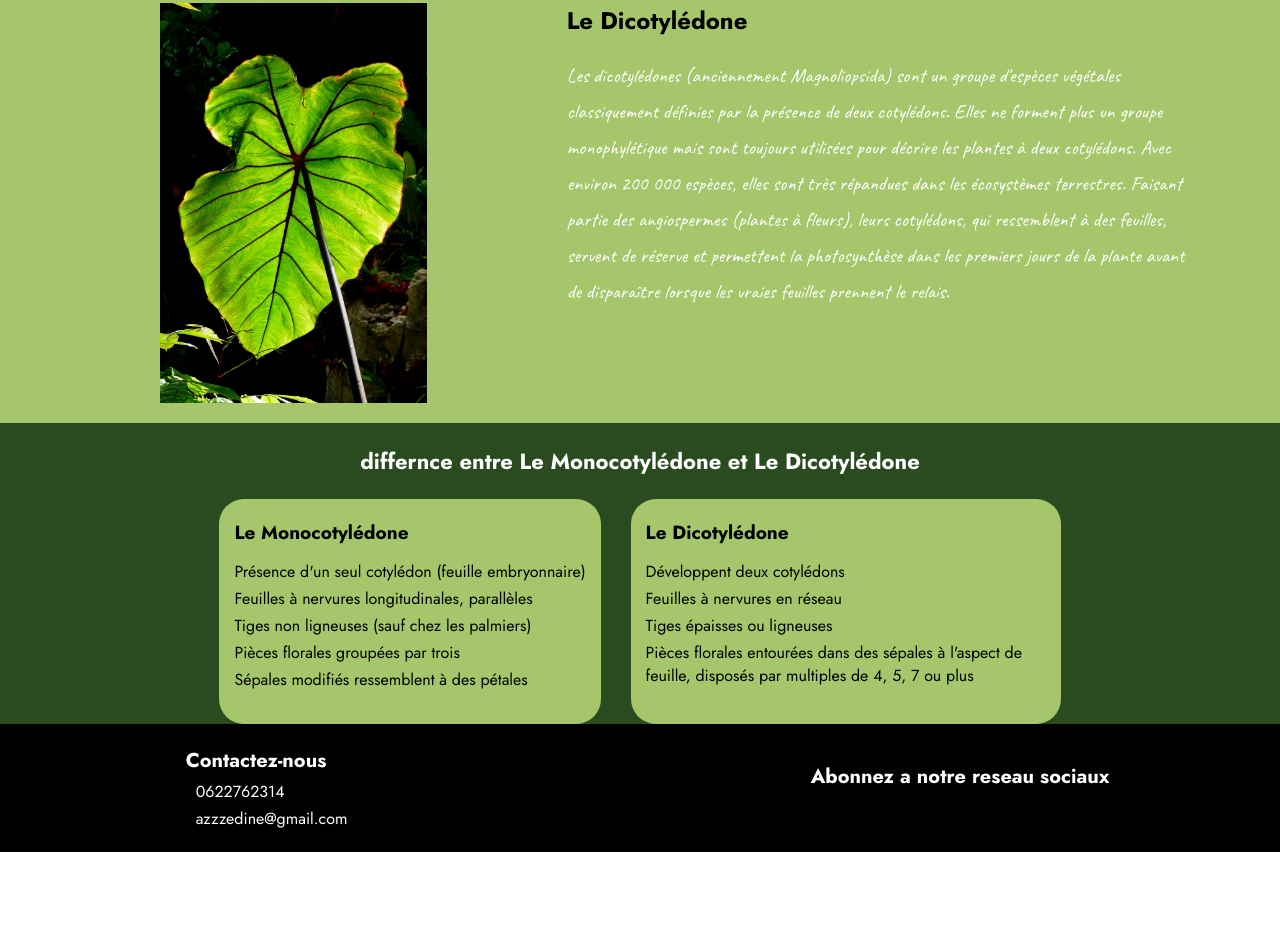
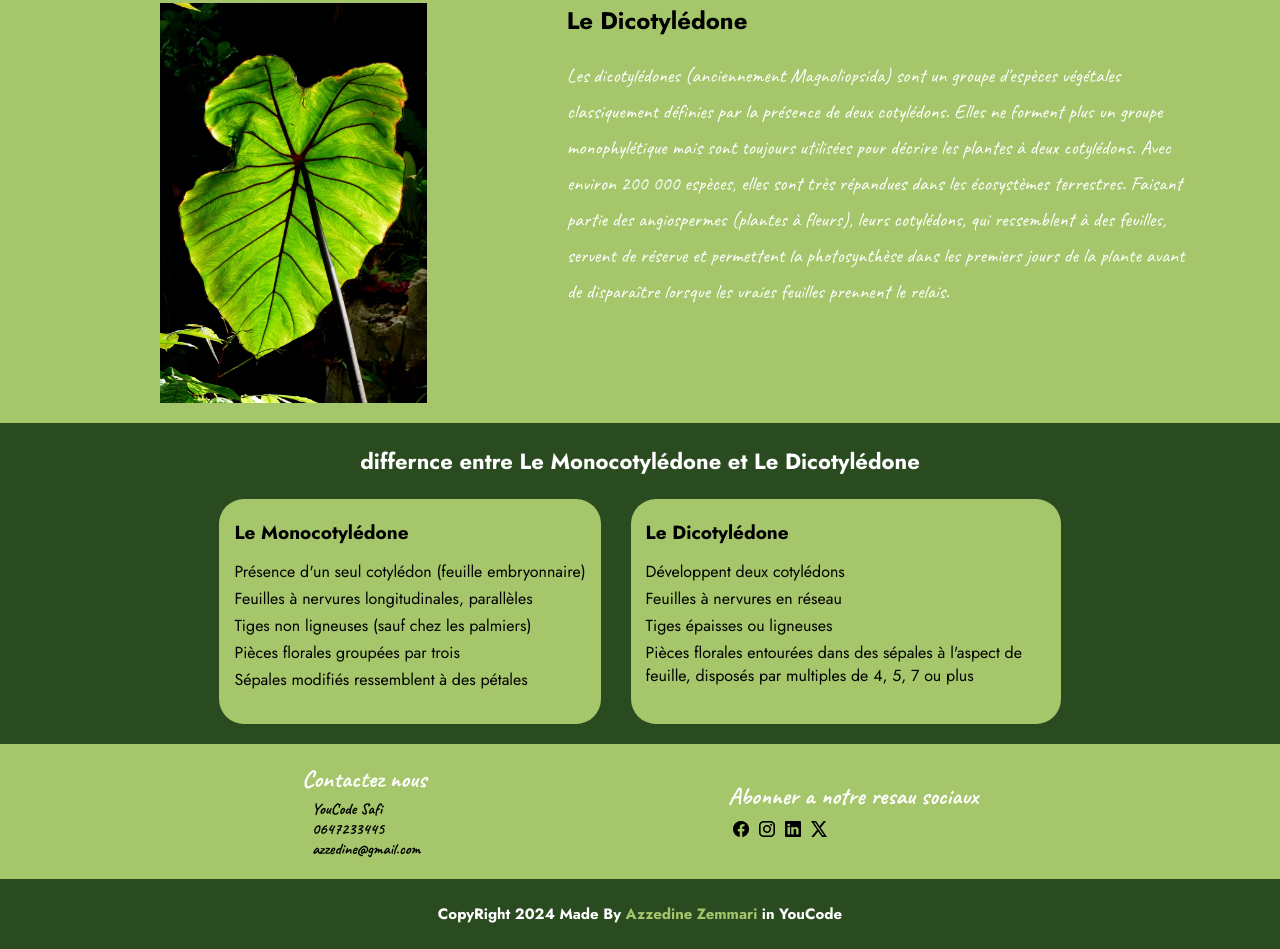
Before and after one commit to Azzedine-zemmari/Roses, a plain HTML site: page index.html in a window 1280 px wide. Shown: the part 2785-3734 px from the top of the page. Before the commit the page ends 3637 px from the top, so only its background shows below. Drawn offline with Linux system fonts and the light colour scheme.

Commit message:
add a footer

```diff
--- a/index.html
+++ b/index.html
@@ -166,28 +166,25 @@
         </div>
     </section>
     <section class="contact">
-        <div class="one">
-            <p>
-                Contactez-nous
-            </p>
-            <ul>
-                <li>
-                    0622762314
-                </li>
-                <li>
-                    azzzedine@gmail.com
-                </li>
-            </ul>
+        <div class="col">
+           <h1>Contactez nous</h1>
+           <ul>
+            <li>YouCode Safi</li>
+            <li>0647233445</li>
+            <li>azzedine@gmail.com</li>
+           </ul>
         </div>
-        <div class="abonn">
-            <p>Abonnez a notre reseau sociaux</p>
-            <div class="sociaux">
-                <img src="./images/the herbs/bi_facebook.png" alt=""><img src="./images/the herbs/instagram.png" alt=""><img src="/images/the herbs/linkedIn.png" alt=""><img src="./images/the herbs/twitter.png" alt="">
+        <div class="col2">
+            <h1>
+                Abonner a notre resau sociaux
+            </h1>
+            <div class="reseau">
+                <img src="/images/the herbs/bi_facebook.png" alt=""><img src="./images/the herbs/instagram.png" alt=""><img src="./images/the herbs/linkedIn.png" alt=""><img src="./images/the herbs/twitter.png" alt="">
             </div>
         </div>
     </section>
     <footer>
-
+        <h6>CopyRight 2024 Made By <span>Azzedine Zemmari</span> in YouCode</h6>
     </footer>
     <script>
         const plantItem = document.querySelector(".plant");
--- a/style.css
+++ b/style.css
@@ -316,6 +316,7 @@ nav svg{
     display: flex;
     flex-direction: column;
     background-color: #2A4B20;
+    padding-bottom: 20px;
 }
 .DMD h5{
     text-align: center;
@@ -351,26 +352,46 @@ nav svg{
     max-width: 400px;
 }
 .contact{
-    background-color: black;
+    background-color: #A5C66B;
+    display: flex;
+    justify-content: space-evenly;
+    flex-wrap: wrap;
+    align-items: center;
+    width: 100%;
+    font-family: 'Caveat',cursive;
+    font-weight: bold;
+    padding: 20px 0;
+}
+.col h1 , .col2{
+    display: flex;
+    flex-direction: column;
     color: white;
+}
+.col ul{
+    list-style: none;
+    padding-left: 10px;
+    padding-top: 5px;
+}
+.col2 h1{
+    padding-bottom: 10px;
+}
+.col2 .reseau img{
+    padding: 0 5px;
+}
+footer{
+    background-color: #2A4B20;
     display: flex;
     justify-content: center;
     align-items: center;
-    width: 100%;
+    color: white;
+    height: 70px;
 }
-.contact .one{
-    width: 50%;
-    padding: 20px 15px;
+footer h6{
+    font-weight: bold;
+    font-size: 15px;
 }
-.contact .one p , .abonn p{
-    font-size: 20px;
-    font-weight: bold;
-}
-.one ul{
-    list-style: none;
-}
-.one li{
-    padding: 2px 10px;
+footer h6 span{
+    color: #A5C66B;
 }
 @media (min-width:346px) and (max-width:600px){
     header{
```
